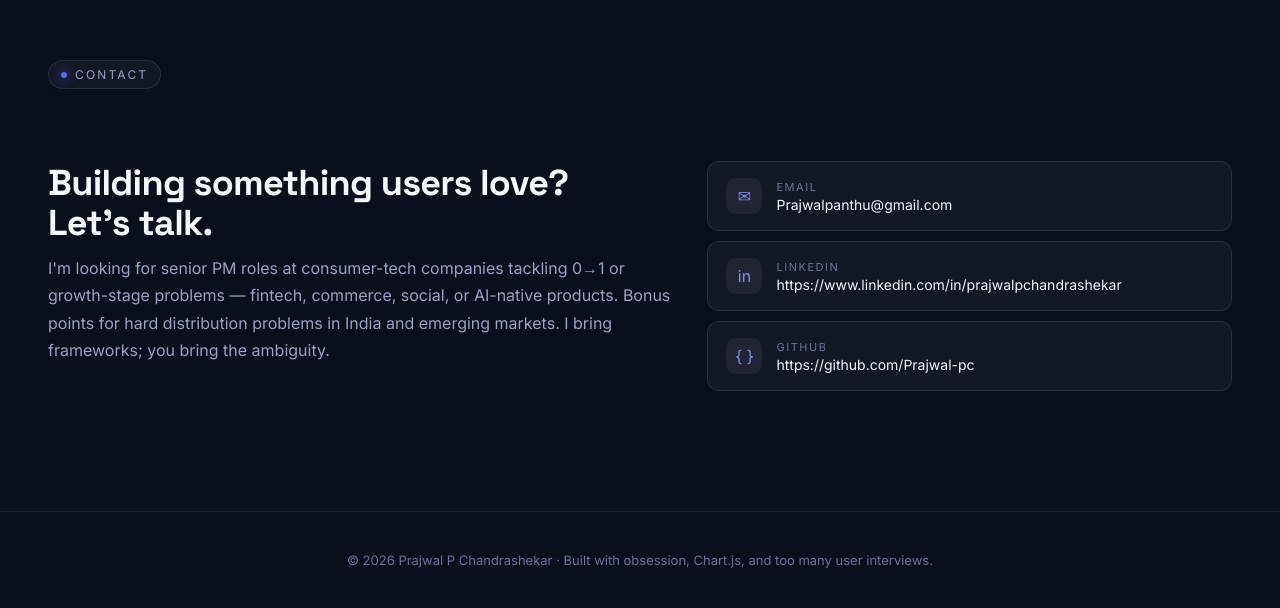
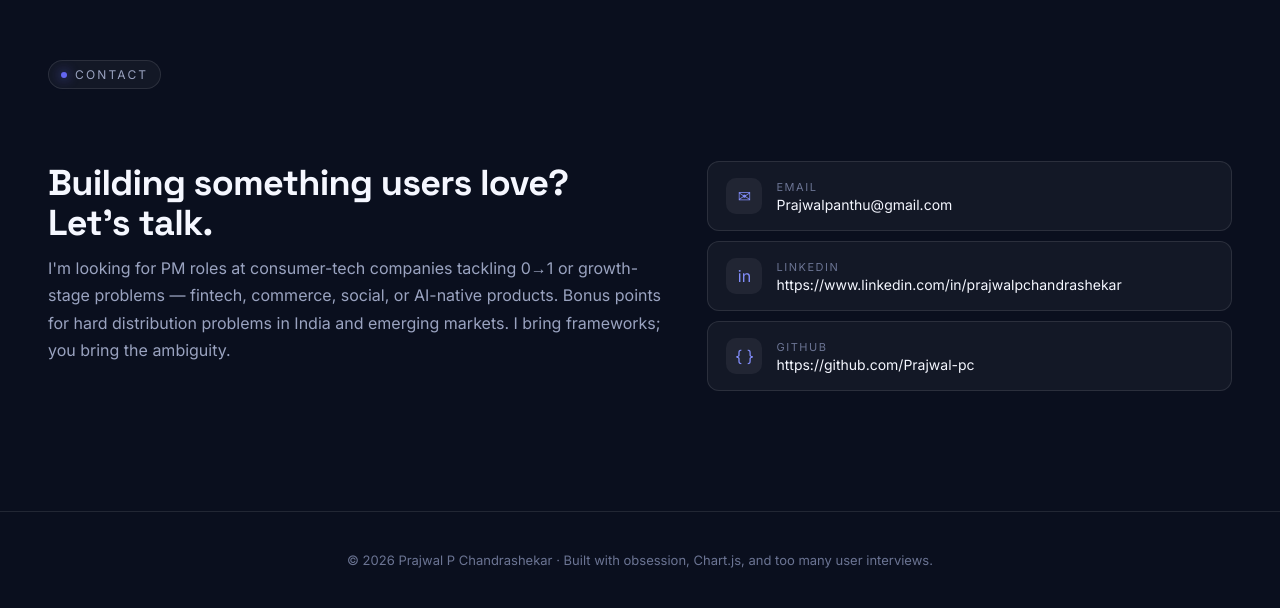
Before and after one commit to Prajwal-pc/portfolio, a plain HTML site: page index.html in a window 1280 px wide. Shown: the part 6695-7303 px from the top of the page. Drawn offline with nearby package versions, Linux system fonts and the light colour scheme.

Commit message:
Update job role description in index.html

```diff
--- a/index.html
+++ b/index.html
@@ -480,7 +480,7 @@ footer{padding:40px 0;border-top:1px solid var(--border);text-align:center;color
     <div class="contact">
       <div class="reveal">
         <h3>Building something users love?<br/>Let's talk.</h3>
-        <p>I'm looking for senior PM roles at consumer-tech companies tackling 0→1 or growth-stage problems — fintech, commerce, social, or AI-native products. Bonus points for hard distribution problems in India and emerging markets. I bring frameworks; you bring the ambiguity.</p>
+        <p>I'm looking for PM roles at consumer-tech companies tackling 0→1 or growth-stage problems — fintech, commerce, social, or AI-native products. Bonus points for hard distribution problems in India and emerging markets. I bring frameworks; you bring the ambiguity.</p>
       </div>
       <div class="reveal">
         <div class="contact-links">
```
